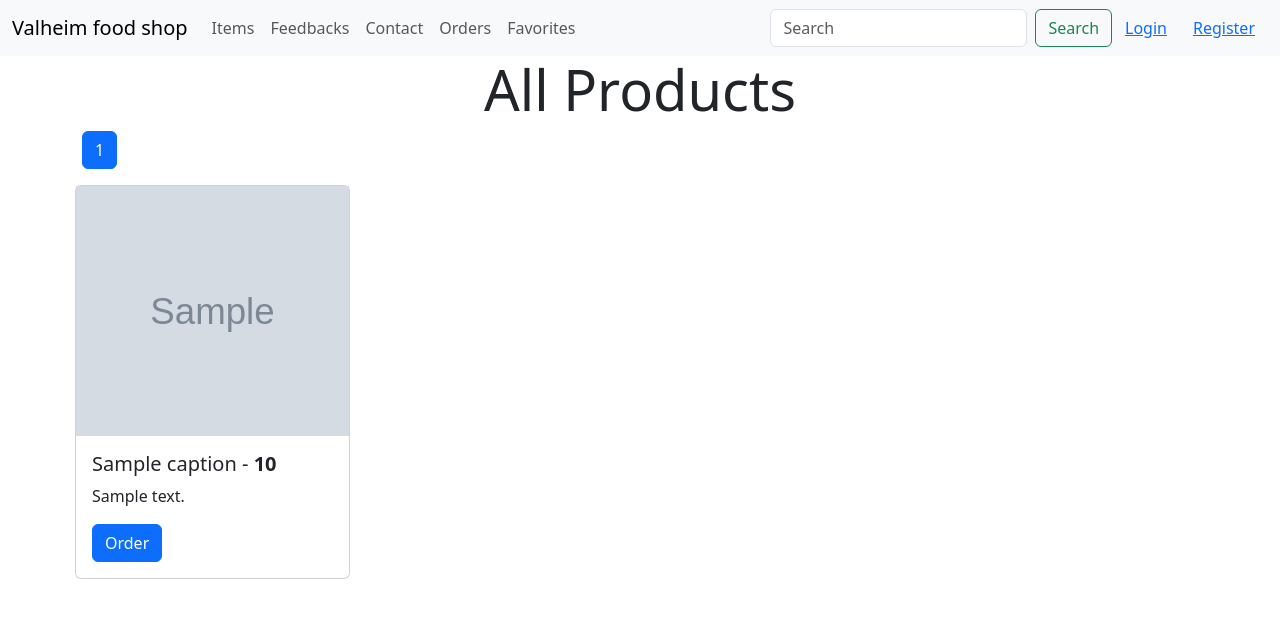
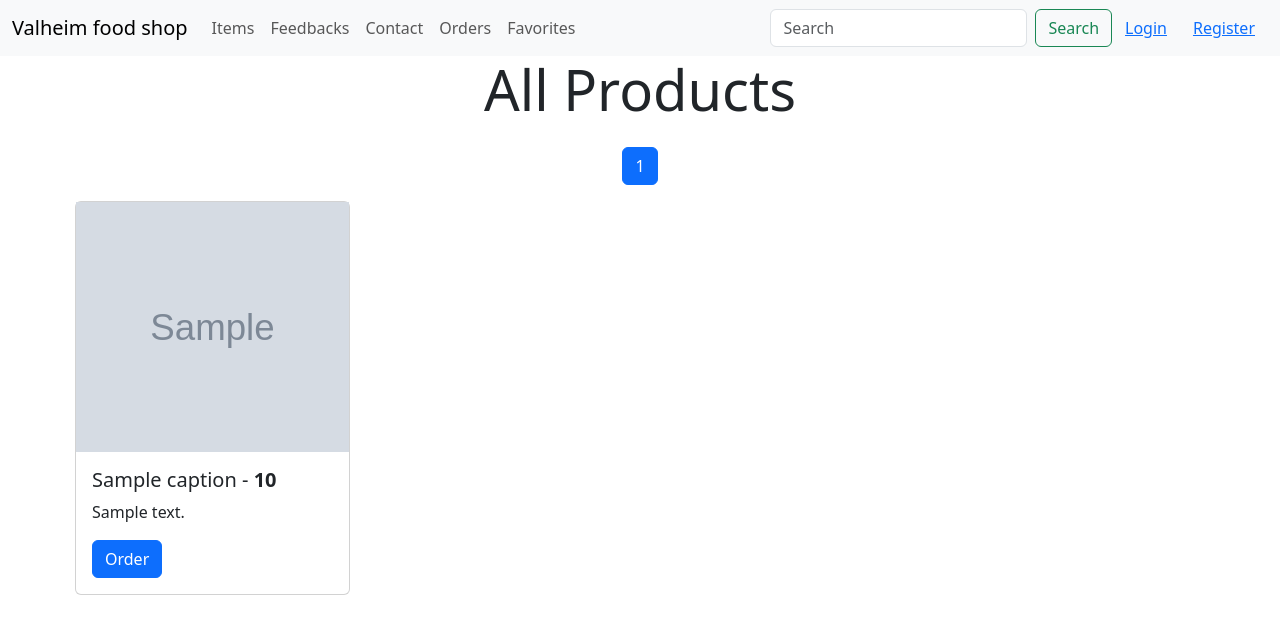
Before and after one commit to blzzua/hillel-02, a Django app: template project/templates/products_index.html in a window 1280 px wide. Shown: the top 634 px of the page. Run offline with Django 4.2, Linux system fonts and the light colour scheme; the template is opened without the code that fills it: most values are stand-ins (such as "Sample title", 1, 10 or a date in 2020); grey boxes marked "Sample" are stand-in pictures.

Commit message:
change pagination

```diff
--- a/project/templates/products_index.html
+++ b/project/templates/products_index.html
@@ -7,21 +7,34 @@
       </div>
     </div>
 
+
+
     <div class="container">
+    {% if page_obj %}
+        <div class="d-flex align-items-center flex-column">
+            <div class="pagination my-3">
+                {% if page_obj.has_previous %}
+                    <span class="page-item">
+                        <a class="page-link"
+                           href="?page={{ page_obj.previous_page_number }}">previous</a>
+                    </span>
+                {% endif %}
+                {% for i in "x"|rjust:page_obj.paginator.num_pages %}
+                    <span class="page-item {% if page_obj.number == forloop.counter %}active{% endif %}">
+                        <a class="page-link"
+                           href="?page={{ forloop.counter }}">{{ forloop.counter }}</a>
+                    </span>
+                {% endfor %}
+                {% if page_obj.has_previous %}
+                    <span class="page-item">
+                        <a class="page-link"
+                           href="?page={{ page_obj.paginator.num_pages }}">last</a>
+                    </span>
+                {% endif %}
+            </div>
+        </div>
+    {% endif %}
         <div class="row">
-            <nav aria-label="Page navigation example">
-                <ul class="pagination">
-                {% if page_obj.has_previous %}
-                    <li class="page-item"><a class="page-link" href="?page={{ page_obj.previous_page_number }}">Previous</a></li>
-                {% endif %}
-                <li class="page-item active"><a class="page-link inactive" href="#">{{ page_obj.number }}</a></li>
-                {% if page_obj.has_next %}
-                    <li class="page-item"><a class="page-link" href="?page={{ page_obj.next_page_number }}">Next</a></li>
-                {% endif %}
-                </ul>
-            </nav>
-        </div>
-	    <div class="row">
 			{% for product in object_list %}
 				<div class="col-md-3" style="margin-bottom: 10px; padding: 0px 5px;">
 					<div class="card" style="">
```
